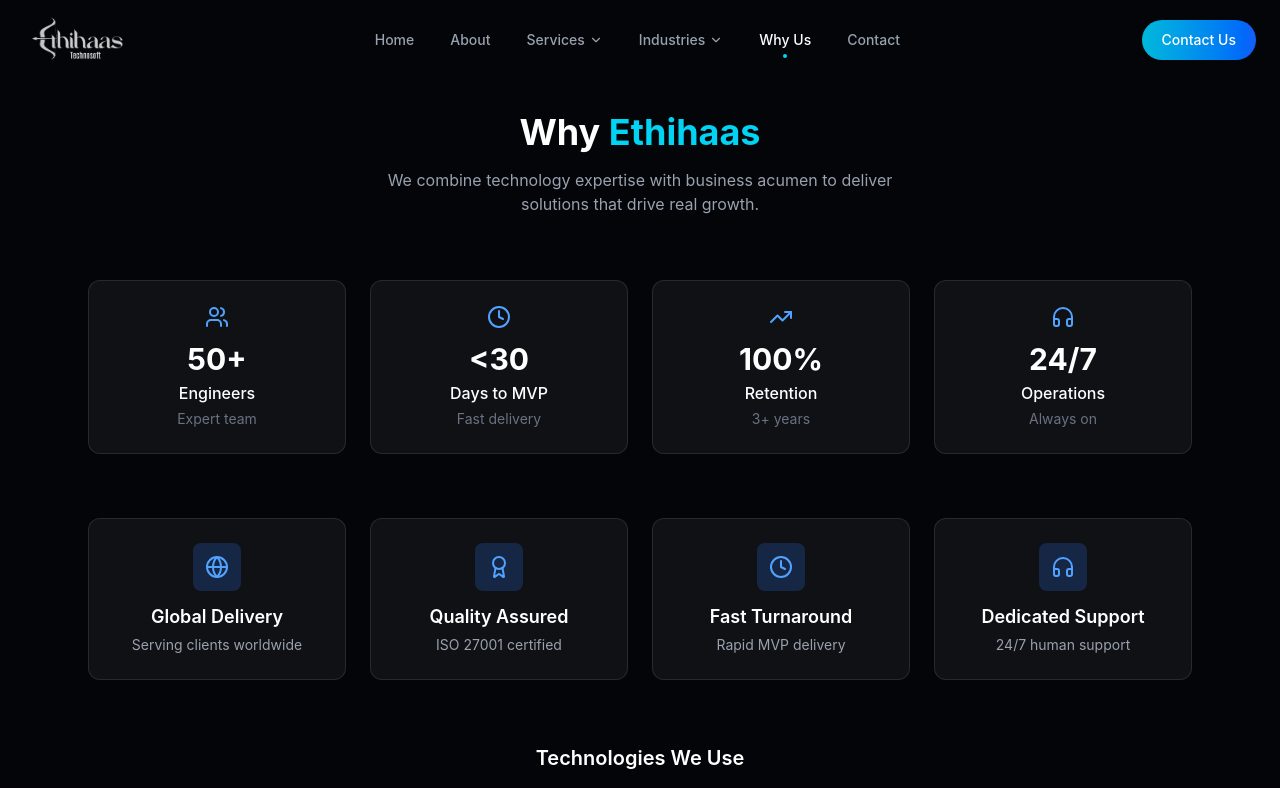
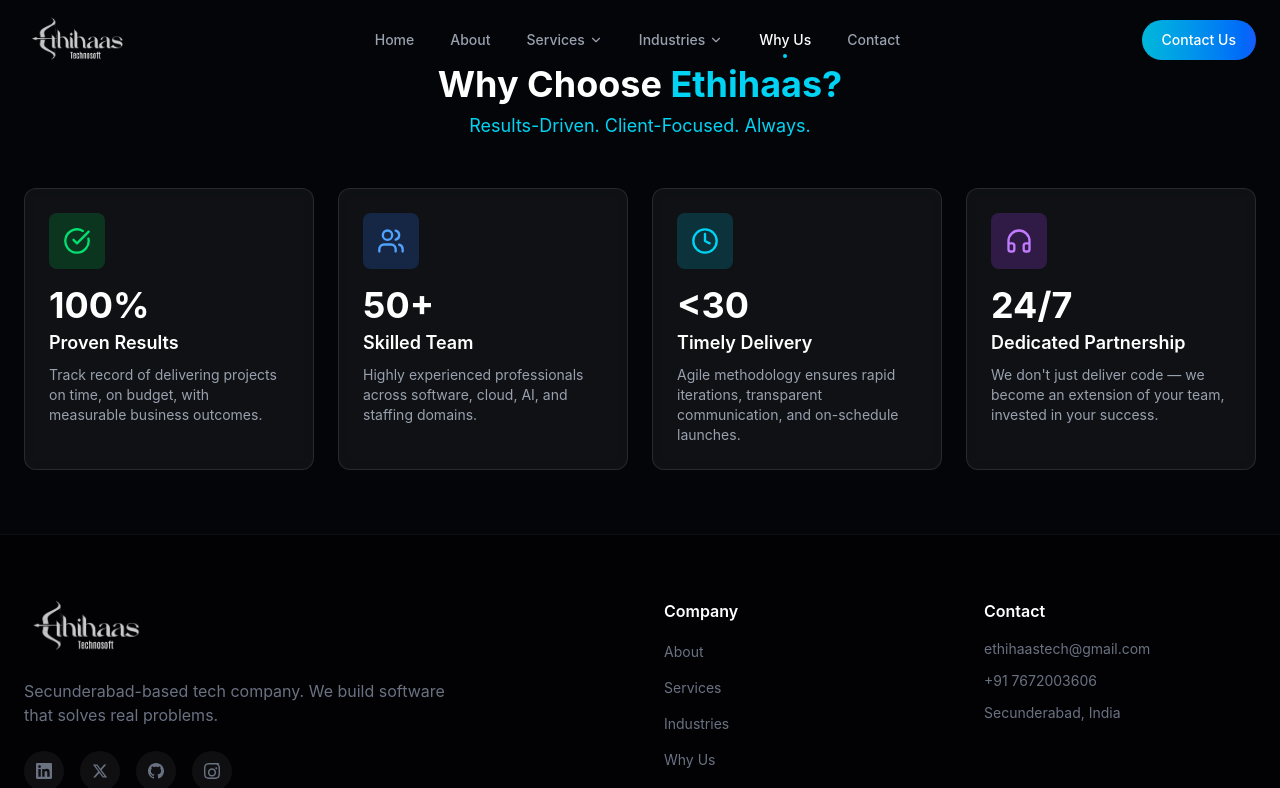
Before and after one commit to archanadeshpal526-create/Etechnosoft-Website, a React (Vite) app: page /why-us in a window 1280 px wide. Shown: the top 788 px of the page. Built offline with nearby package versions, Linux system fonts and the light colour scheme.

Commit message:
Update Why Us section with exact sales deck content

```diff
--- a/src/components/WhyChooseUs.jsx
+++ b/src/components/WhyChooseUs.jsx
@@ -1,113 +1,87 @@
 import { motion } from 'framer-motion';
-import { Users, Clock, TrendingUp, Headphones, Globe, Award } from 'lucide-react';
+import { useRef } from 'react';
+import { CheckCircle, Users, Clock, Headphones } from 'lucide-react';
 
-const stats = [
-  { num: '50+', label: 'Engineers', sub: 'Expert team', icon: Users },
-  { num: '<30', label: 'Days to MVP', sub: 'Fast delivery', icon: Clock },
-  { num: '100%', label: 'Retention', sub: '3+ years', icon: TrendingUp },
-  { num: '24/7', label: 'Operations', sub: 'Always on', icon: Headphones },
+const features = [
+  {
+    id: 'results',
+    highlight: '100%',
+    title: 'Proven Results',
+    description: 'Track record of delivering projects on time, on budget, with measurable business outcomes.',
+    icon: CheckCircle,
+    color: 'text-green-400',
+    bg: 'bg-green-500/20',
+  },
+  {
+    id: 'team',
+    highlight: '50+',
+    title: 'Skilled Team',
+    description: 'Highly experienced professionals across software, cloud, AI, and staffing domains.',
+    icon: Users,
+    color: 'text-blue-400',
+    bg: 'bg-blue-500/20',
+  },
+  {
+    id: 'delivery',
+    highlight: '<30',
+    title: 'Timely Delivery',
+    description: 'Agile methodology ensures rapid iterations, transparent communication, and on-schedule launches.',
+    icon: Clock,
+    color: 'text-cyan-400',
+    bg: 'bg-cyan-500/20',
+  },
+  {
+    id: 'partnership',
+    highlight: '24/7',
+    title: 'Dedicated Partnership',
+    description: "We don't just deliver code — we become an extension of your team, invested in your success.",
+    icon: Headphones,
+    color: 'text-purple-400',
+    bg: 'bg-purple-500/20',
+  },
 ];
 
-const whyItems = [
-  { icon: Globe, title: 'Global Delivery', desc: 'Serving clients worldwide' },
-  { icon: Award, title: 'Quality Assured', desc: 'ISO 27001 certified' },
-  { icon: Clock, title: 'Fast Turnaround', desc: 'Rapid MVP delivery' },
-  { icon: Headphones, title: 'Dedicated Support', desc: '24/7 human support' },
-];
+export default function WhyChooseUs() {
+  const ref = useRef(null);
 
-const techStack = ['Python', 'React', 'Node.js', '.NET', 'Angular', 'Flutter', 'PostgreSQL', 'MS SQL', 'Docker', 'AWS', 'Azure', 'FastAPI', 'Kubernetes', 'MongoDB', 'Redis', 'GraphQL', 'TypeScript', 'Next.js'];
-
-export default function WhyChooseUs() {
   return (
-    <section id="why-us" className="py-24 bg-[#030508]">
-      <div className="max-w-6xl mx-auto px-6">
+    <section ref={ref} id="why-us" className="py-16 bg-[#030508]">
+      <div className="max-w-7xl mx-auto px-6">
         <motion.div
           initial={{ opacity: 0, y: 30 }}
           whileInView={{ opacity: 1, y: 0 }}
           viewport={{ once: true }}
           transition={{ duration: 0.6 }}
-          className="text-center mb-16"
+          className="text-center mb-12"
         >
-          <h2 className="text-3xl md:text-4xl font-bold text-white mt-4">
-            Why <span className="text-cyan-400 font-bold">Ethihaas</span>
+          <h2 className="text-3xl md:text-4xl font-bold text-white">
+            Why Choose <span className="text-cyan-400">Ethihaas?</span>
           </h2>
-          <p className="text-gray-400 mt-4 max-w-xl mx-auto">
-            We combine technology expertise with business acumen to deliver solutions that drive real growth.
-          </p>
+          <p className="text-cyan-400 text-lg mt-2">Results-Driven. Client-Focused. Always.</p>
         </motion.div>
 
-        <motion.div
-          initial={{ opacity: 0, y: 30 }}
-          whileInView={{ opacity: 1, y: 0 }}
-          viewport={{ once: true }}
-          transition={{ delay: 0.2, duration: 0.6 }}
-          className="grid sm:grid-cols-2 lg:grid-cols-4 gap-6 mb-16"
-        >
-          {stats.map((item, index) => (
+        <div className="grid md:grid-cols-4 sm:grid-cols-2 gap-6">
+          {features.map((feature, index) => (
             <motion.div
-              key={index}
-              initial={{ opacity: 0, y: 30 }}
-              whileInView={{ opacity: 1, y: 0 }}
-              viewport={{ once: true }}
-              transition={{ delay: index * 0.1 }}
-              className="p-6 bg-white/5 border border-white/10 rounded-xl text-center hover:border-blue-500/30 hover:bg-white/[0.02] transition-all"
-            >
-              <item.icon className="w-6 h-6 text-blue-400 mb-3 mx-auto" />
-              <h3 className="text-3xl font-bold text-white mb-1">{item.num}</h3>
-              <p className="text-white font-medium">{item.label}</p>
-              <p className="text-gray-500 text-sm mt-1">{item.sub}</p>
-            </motion.div>
-          ))}
-        </motion.div>
-
-        <motion.div
-          initial={{ opacity: 0, y: 30 }}
-          whileInView={{ opacity: 1, y: 0 }}
-          viewport={{ once: true }}
-          transition={{ delay: 0.3, duration: 0.6 }}
-          className="grid sm:grid-cols-2 lg:grid-cols-4 gap-6 mb-16"
-        >
-          {whyItems.map((item, index) => (
-            <motion.div
-              key={index}
+              key={feature.id}
               initial={{ opacity: 0, y: 20 }}
               whileInView={{ opacity: 1, y: 0 }}
               viewport={{ once: true }}
-              transition={{ delay: index * 0.1 + 0.2 }}
-              className="p-6 bg-white/5 border border-white/10 rounded-xl text-center hover:border-white/20 transition-all h-full"
+              transition={{ delay: index * 0.1, duration: 0.5 }}
+              whileHover={{ scale: 1.02, y: -5 }}
+              className="p-6 bg-white/5 backdrop-blur-sm border border-white/10 rounded-xl hover:bg-white/10 hover:border-cyan-500/30 transition-all cursor-pointer group"
             >
-              <div className="w-12 h-12 bg-blue-500/20 rounded-lg flex items-center justify-center mb-3 mx-auto">
-                <item.icon className="w-6 h-6 text-blue-400" />
+              <div className={`w-14 h-14 ${feature.bg} rounded-lg flex items-center justify-center mb-4`}>
+                <feature.icon className={`w-7 h-7 ${feature.color}`} />
               </div>
-              <h3 className="text-lg font-semibold text-white mb-1">{item.title}</h3>
-              <p className="text-gray-400 text-sm">{item.desc}</p>
+              <h3 className="text-4xl font-bold text-white mb-1">{feature.highlight}</h3>
+              <h4 className="text-lg font-semibold text-white mb-2 group-hover:text-cyan-400 transition-colors">
+                {feature.title}
+              </h4>
+              <p className="text-gray-400 text-sm">{feature.description}</p>
             </motion.div>
           ))}
-        </motion.div>
-
-        <motion.div
-          initial={{ opacity: 0, y: 20 }}
-          whileInView={{ opacity: 1, y: 0 }}
-          viewport={{ once: true }}
-          transition={{ delay: 0.4, duration: 0.6 }}
-          className="mt-16"
-        >
-          <h3 className="text-center text-xl font-semibold text-white mb-6">Technologies We Use</h3>
-          <div className="grid grid-cols-3 sm:grid-cols-4 md:grid-cols-6 gap-3 group">
-            {techStack.map((tech, index) => (
-              <motion.div
-                key={tech}
-                initial={{ opacity: 0, scale: 0.9 }}
-                whileInView={{ opacity: 1, scale: 1 }}
-                viewport={{ once: true }}
-                transition={{ delay: index * 0.02 }}
-                className="p-4 bg-white/5 border border-white/10 rounded-lg text-center hover:bg-gradient-to-br hover:from-blue-500/20 hover:to-purple-500/20 hover:border-blue-500/40 hover:scale-105 transition-all cursor-default"
-              >
-                <span className="text-sm font-medium text-gray-300 group-hover:text-white">{tech}</span>
-              </motion.div>
-            ))}
-          </div>
-        </motion.div>
+        </div>
       </div>
     </section>
   );
```
